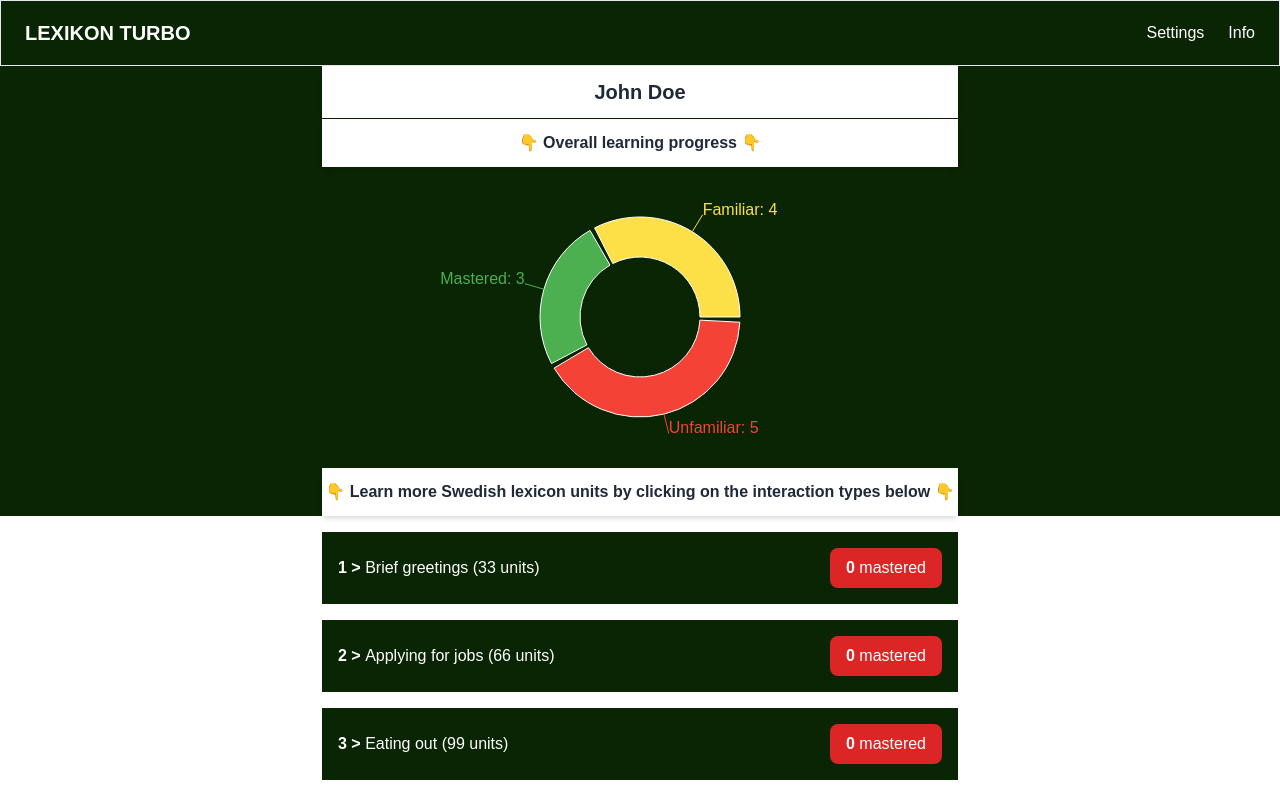
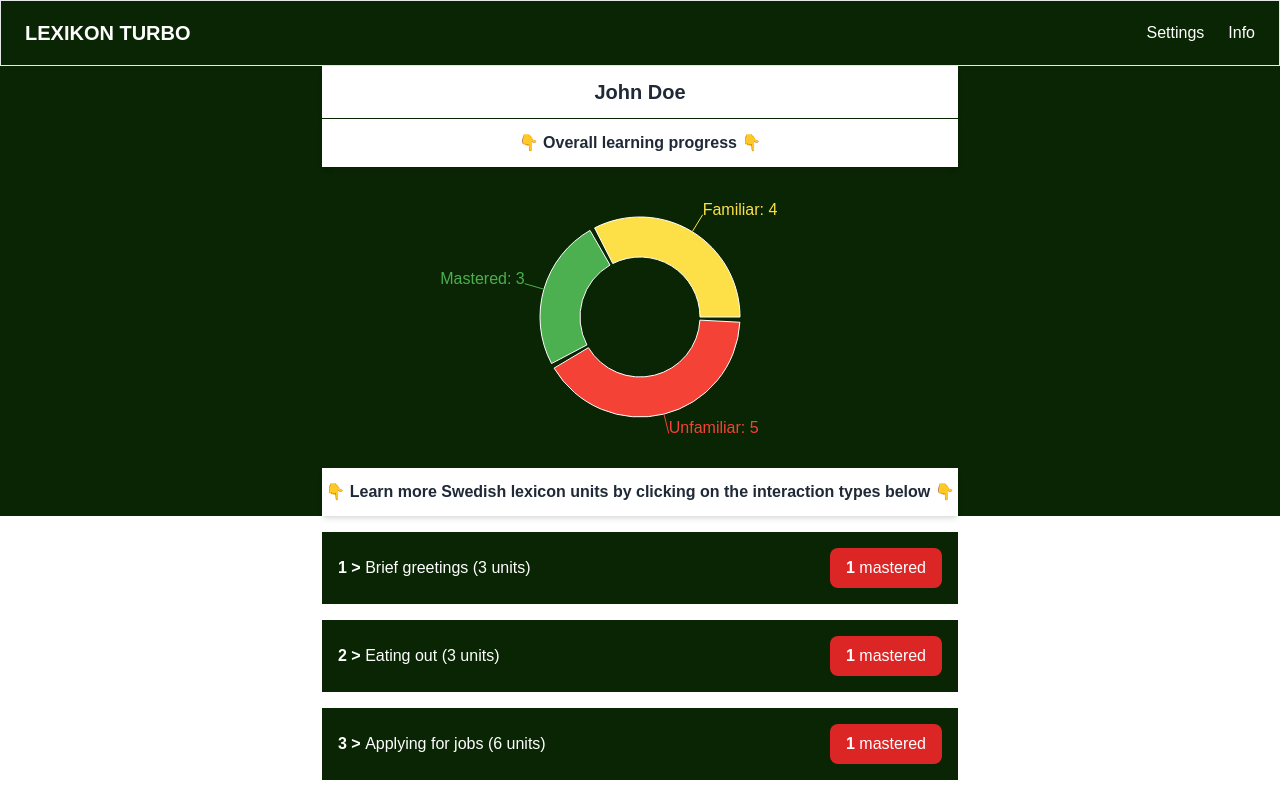
Before and after one commit to KristofferGW/lexicon-turbo-mvp, a Next.js app: page / in a window 1280 px wide. Built offline with nearby package versions, Linux system fonts and the light colour scheme.

Commit message:
Data for ThemeCards are now fetched dynamicallt

```diff
--- a/src/app/page.js
+++ b/src/app/page.js
@@ -84,17 +84,22 @@ export default function Page({ children }) {
           <H2Container headline="👇 Learn more Swedish lexicon units by clicking on the interaction types below 👇" />
         </BgColorComponent>
         <BgColorComponent bgColor="white">
-          {ThemeCardsContent.map((chapter) => (
-            <Link key={chapter.number} href={`/themes/${chapter.slug}`} passHref>
-              <ThemeCard
-                key={chapter.number}
-                number={chapter.number}
-                title={chapter.title}
-                units={chapter.units}
-                mastered={chapter.mastered}
-              />
-            </Link>
-          ))}
+          {themes.map((theme) => {
+            const [number, title] = theme.name.split(" > ");
+            const units = theme.words.length;
+            const mastered = theme.words.filter(word => word.status === "Mastered").length;
+            return (
+              <Link key={theme.themeUrl} href={`/themes/${theme.themeUrl}`} passHref>
+                <ThemeCard
+                  key={theme.themeUrl}
+                  number={number}
+                  title={title}
+                  units={units}
+                  mastered={mastered}
+                />
+              </Link>
+            )
+          })}
         </BgColorComponent>
         {children}
       </body>
```
